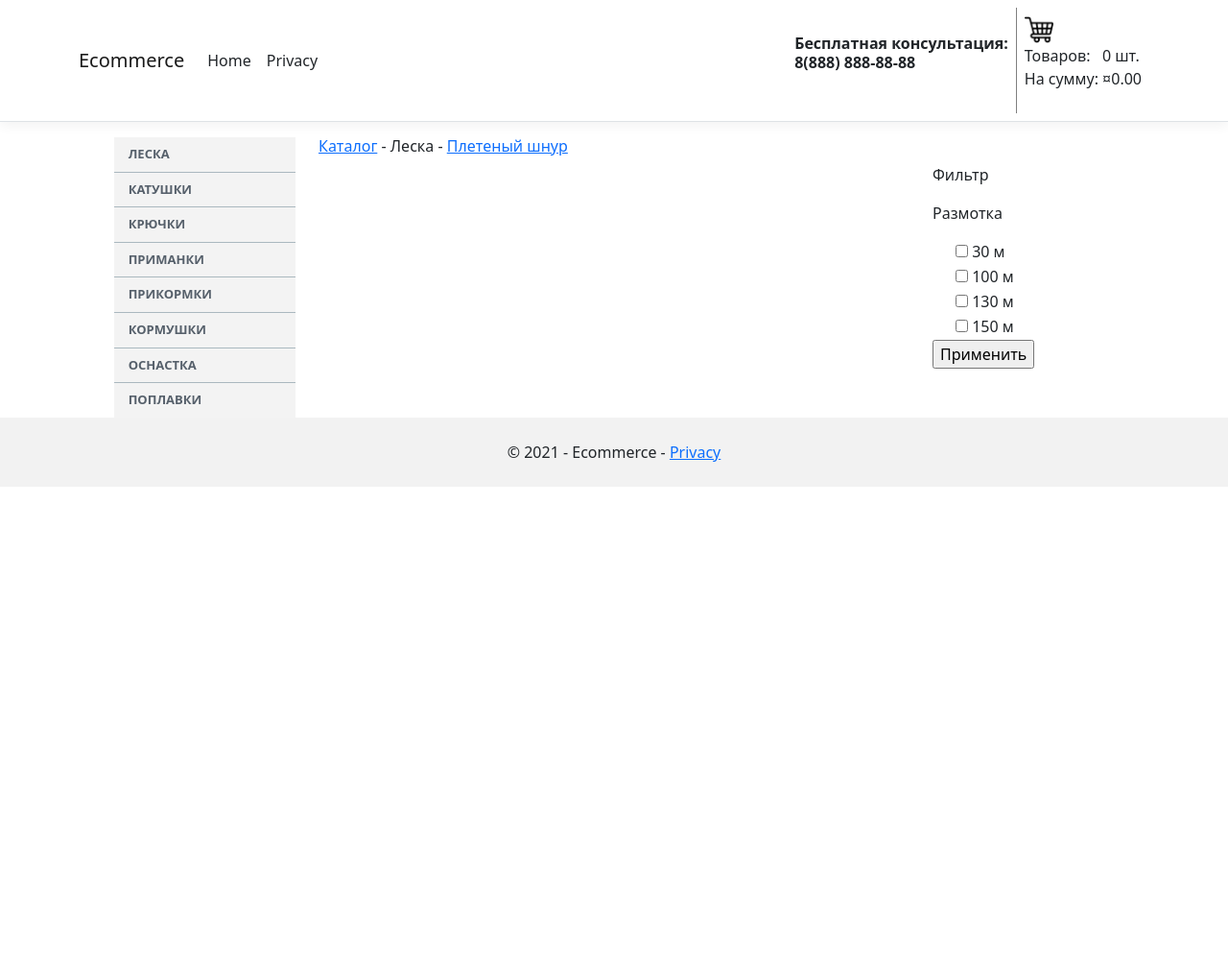
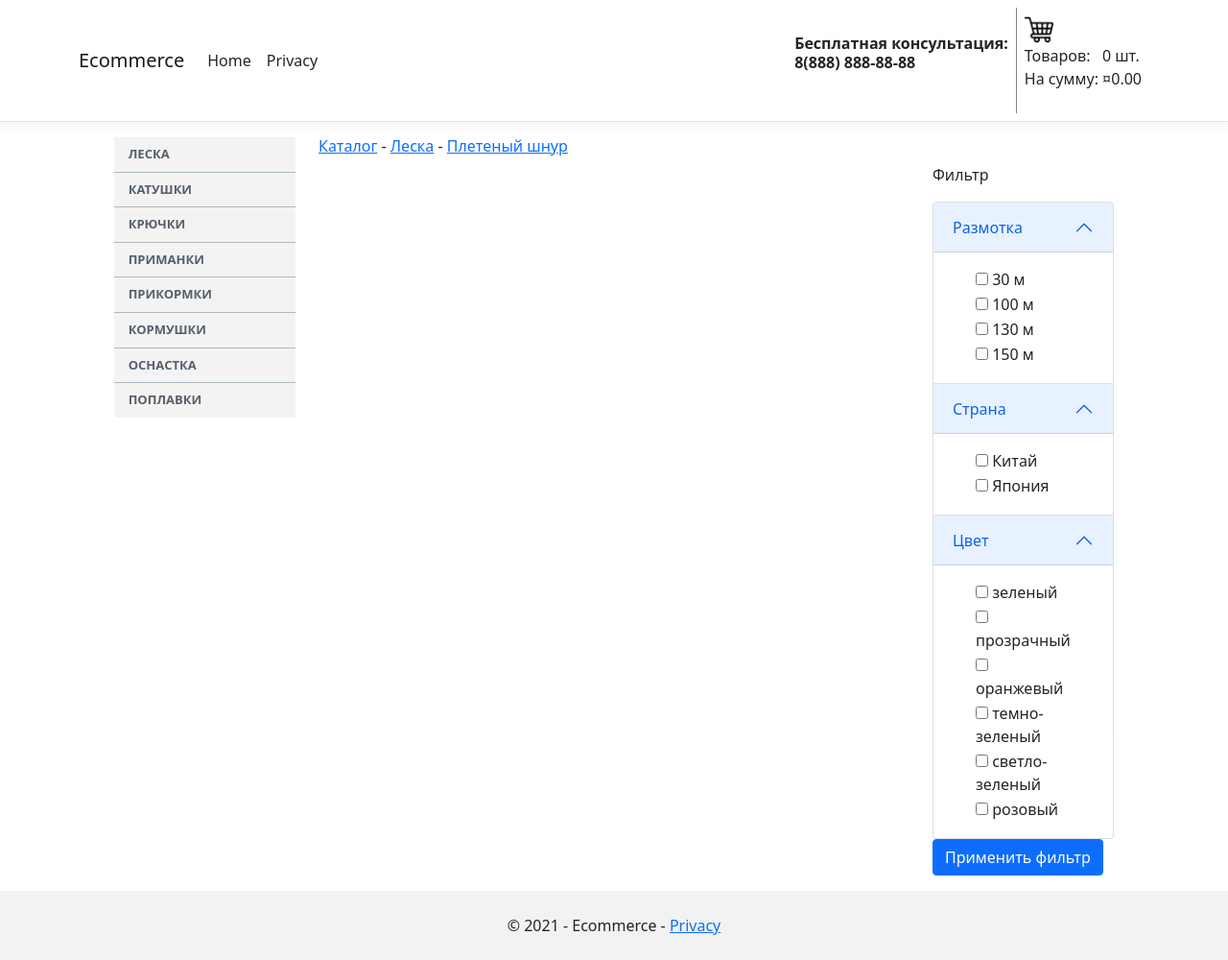
Before and after one commit to vdobychin/Ecommerce, an ASP.NET Core app: page /Line/GetBraidedLines in a window 1280 px wide. Shown: the whole page at 96% size. Before the commit the page ends 507 px from the top, so only its background shows below. Run offline with ASP.NET Core 8, Linux system fonts and the light colour scheme.

Commit message:
check filter

```diff
--- a/Ecommerce/Controllers/LineController.cs
+++ b/Ecommerce/Controllers/LineController.cs
@@ -24,62 +24,60 @@
         }
 
         [HttpGet]
-        public ActionResult GetBraidedLines()
+        public ActionResult GetLines()
         {
-            /*
-            var t = from a in db.Lines
-                    join e in db.Products
-                    on a.ProductId equals e.ProductId
-                    where a.Product.SubCatalog.Id == cBraidedLine
-                    select a;
-            */
-
-            var blogs = db.Lines
-    .Where(p => p.Product.SubCatalog.Id == cBraidedLine)
-    .Include(x => x.Product)
-    .ToList();
-
-            //Line d = db.Lines.Join(db.Products, l => l.ProductId, p => p.ProductId, (l, p) => new {l.ProductId, l.Diameter, l.Unwinding, l.BreakingLoad_kg, l.BreakingLoad_lb, l.Color, l.Company, l.Product, l.Country }).Where(x => x.Product.SubCatalog.Id == cBraidedLine).ToList();
-            //ViewBag.products = db.Lines.Where(x => x.Product.SubCatalog.Id == cBraidedLine);
-            ViewBag.products = blogs;
-
+            Filter();
             return View(new ProductShopCartViewModel(shopCart));
         }
 
         [HttpPost]
-        public ActionResult GetBraidedLines(bool Unwinding_30, bool Unwinding_100)
+        public ActionResult GetLines(bool Unwinding_30, bool Unwinding_100, bool Unwinding_130, bool Unwinding_150)
         {
-            List<int> UnwindingFilter = new List<int>();
-            if (Unwinding_30) UnwindingFilter.Add(30);
-            if (Unwinding_100) UnwindingFilter.Add(100);
-            //ViewBag.products = UnwindingFilter.Any() ? db.Products.Where(i => UnwindingFilter.Contains(i.Line.Unwinding) && i.SubCatalog.Id == cBraidedLine) : db.Products.Where(x => x.SubCatalog.Id == cBraidedLine);
-            ViewBag.products = UnwindingFilter.Any() ? db.Lines.Where(i => UnwindingFilter.Contains(i.Unwinding) && i.Product.SubCatalog.Id == cBraidedLine) : db.Lines.Where(x => x.Product.SubCatalog.Id == cBraidedLine);
+            Filter(Unwinding_30, Unwinding_100, Unwinding_130, Unwinding_150);
+            return View(new ProductShopCartViewModel(shopCart));
+        }
 
-            return View(new ProductShopCartViewModel(shopCart));
+
+        [HttpGet]
+        public ActionResult GetBraidedLines()
+        {
+            Filter(cLine: cBraidedLine); //явный параметр
+            return View("GetLines", new ProductShopCartViewModel(shopCart, "Плетеный шнур", "GetBraidedLines"));
+        }
+
+        [HttpPost]
+        public ActionResult GetBraidedLines(bool Unwinding_30, bool Unwinding_100, bool Unwinding_130, bool Unwinding_150)
+        {
+            Filter(Unwinding_30, Unwinding_100, Unwinding_130, Unwinding_150, cBraidedLine);
+            return View("GetLines", new ProductShopCartViewModel(shopCart, "Плетеный шнур", "GetBraidedLines"));
         }
 
         [HttpGet]
         public ActionResult GetMonofilamentLines()
         {
-            //ViewBag.products = db.Products.Where(x => x.SubCatalog.Id == cMonofilamentLine);
-            ViewBag.products = db.Lines.Where(x => x.Product.SubCatalog.Id == cMonofilamentLine);
-
-            return View(new ProductShopCartViewModel(shopCart));
+            Filter(cLine: cMonofilamentLine); //явный параметр
+            return View("GetLines", new ProductShopCartViewModel(shopCart, "Монофильная леска", "GetMonofilamentLines"));
         }
 
         [HttpPost]
         public ActionResult GetMonofilamentLines(bool Unwinding_30, bool Unwinding_100, bool Unwinding_130, bool Unwinding_150)
         {
-            List<int> UnwindingFilter = new List<int>();
-            if (Unwinding_30) UnwindingFilter.Add(30);
-            if (Unwinding_100) UnwindingFilter.Add(100);
-            if (Unwinding_130) UnwindingFilter.Add(130);
-            if (Unwinding_150) UnwindingFilter.Add(150);
+            Filter(Unwinding_30, Unwinding_100, Unwinding_130, Unwinding_150, cMonofilamentLine);
+            return View("GetLines", new ProductShopCartViewModel(shopCart, "Монофильная леска", "GetMonofilamentLines"));
+        }
 
-            //ViewBag.products = UnwindingFilter.Any() ? db.Products.Where(i => UnwindingFilter.Contains(i.Line.Unwinding) && i.SubCatalog.Id == cMonofilamentLine) : db.Products.Where(x => x.SubCatalog.Id == cMonofilamentLine);
-            ViewBag.products = UnwindingFilter.Any() ? db.Lines.Where(i => UnwindingFilter.Contains(i.Unwinding) && i.Product.SubCatalog.Id == cMonofilamentLine) : db.Lines.Where(x => x.Product.SubCatalog.Id == cMonofilamentLine);
+        private void Filter(bool Unwinding_30 = false, bool Unwinding_100 = false, bool Unwinding_130 = false, bool Unwinding_150 = false, int cLine = 0)
+        {
+            List<int> FilterResult = new List<int>();
+            if (Unwinding_30) FilterResult.Add(30);
+            if (Unwinding_100) FilterResult.Add(100);
+            if (Unwinding_130) FilterResult.Add(130);
+            if (Unwinding_150) FilterResult.Add(150);
 
-            return View(new ProductShopCartViewModel(shopCart));
+            if(cLine != 0)
+                ViewBag.products = FilterResult.Any() ? db.Lines.Where(i => FilterResult.Contains(i.Unwinding) && i.Product.SubCatalog.Id == cLine).Include(x => x.Product).ToList() : db.Lines.Where(x => x.Product.SubCatalog.Id == cLine).Include(x => x.Product).ToList();
+            else
+                ViewBag.products = FilterResult.Any() ? db.Lines.Where(i => FilterResult.Contains(i.Unwinding)).Include(x => x.Product).ToList() : db.Lines.Include(x => x.Product).ToList();
         }
     }
 }
--- a/Ecommerce/Views/Line/GetBraidedLines.cshtml
+++ b/Ecommerce/Views/Line/GetLines.cshtml
@@ -4,12 +4,15 @@
     <h6 style="display:inline">
         <a asp-controller="Home" asp-action="Index">Каталог</a>
         <span> - </span>
-        <span> Леска </span>
-        <span> - </span>
-        <a asp-controller="Line" asp-action="GetBraidedLines">Плетеный шнур</a>
+        <a asp-controller="Line" asp-action="GetLines">Леска</a>
+        @if (!String.IsNullOrEmpty(Model.subCatalogName))
+        {
+            <span> - </span>
+            <a asp-controller="Line" asp-action=@Model.actionName>@Model.subCatalogName</a>
+        }
+
     </h6>
 </div>
-
 
 <div class="row">
     <div class="col-9">
@@ -22,6 +25,6 @@
     </div>
 
     <div class="col-3">
-        @await Html.PartialAsync("_MonofilamentLinesFilters")
+        @await Html.PartialAsync("_LinesFilters")
     </div>
 </div>
--- /dev/null
+++ b/Ecommerce/Views/Line/_LinesFilters.cshtml
@@ -0,0 +1,132 @@
+@model Ecommerce.ViewModels.ProductShopCartViewModel
+
+<form method="post">
+    <!--action="~/Home/GetMonofilamentLines"-->
+    <aside>
+        <div class="row">
+            <p>Фильтр</p>
+        </div>
+        <div class="accordion" id="accordionPanelsStayOpenExample">
+            <div class="accordion-item">
+                <h2 class="accordion-header" id="panelsStayOpen-headingOne">
+                    <button class="accordion-button" type="button" data-bs-toggle="collapse" data-bs-target="#panelsStayOpen-collapseOne" aria-expanded="true" aria-controls="panelsStayOpen-collapseOne">
+                        Размотка
+                    </button>
+                </h2>
+                <div id="panelsStayOpen-collapseOne" class="accordion-collapse collapse show" aria-labelledby="panelsStayOpen-headingOne">
+                    <div class="accordion-body">
+                        <div class="form-check">
+                            <span class="filter_item">
+                                @Html.EditorFor(x => x.Unwinding_30, new { @Value = "false" })
+                                <a> 30 м </a>
+                            </span>
+                            @*
+                            <input class="form-check-input" type="checkbox" value="30" name="Unwinding_30">
+                            <label class="form-check-label" for="Unwinding_30">
+                                30 м
+                            </label>
+                            *@
+                        </div>
+                        <div class="form-check">
+                            <span class="filter_item">
+                                @Html.EditorFor(x => x.Unwinding_100, new { @Value = "false" })
+                                <a> 100 м </a>
+                            </span>
+                        </div>
+                        <div class="form-check">
+                            <span class="filter_item">
+                                @Html.EditorFor(x => x.Unwinding_130, new { @Value = "false" })
+                                <a> 130 м </a>
+                            </span>
+                        </div>
+                        <div class="form-check">
+                            <span class="filter_item">
+                                @Html.EditorFor(x => x.Unwinding_150, new { @Value = "false" })
+                                <a> 150 м </a>
+                            </span>
+                        </div>
+                    </div>
+                </div>
+            </div>
+            <div class="accordion-item">
+                <h2 class="accordion-header" id="panelsStayOpen-headingTwo">
+                    <button class="accordion-button" type="button" data-bs-toggle="collapse" data-bs-target="#panelsStayOpen-collapseTwo" aria-expanded="true" aria-controls="panelsStayOpen-collapseTwo">
+                        Страна
+                    </button>
+                </h2>
+                <div id="panelsStayOpen-collapseTwo" class="accordion-collapse collapse show" aria-labelledby="panelsStayOpen-headingTwo">
+                    <div class="accordion-body">
+                        <div class="form-check">
+                            <span class="filter_item">
+                                @Html.EditorFor(x => x.china, new { @Value = "false" })
+                                <a> Китай </a>
+                            </span>
+                        </div>
+                        <div class="form-check">
+                            <span class="filter_item">
+                                @Html.EditorFor(x => x.japan, new { @Value = "false" })
+                                <a> Япония </a>
+                            </span>
+                        </div>
+                    </div>
+                </div>
+            </div>
+            <div class="accordion-item">
+                <h2 class="accordion-header" id="panelsStayOpen-headingThree">
+                    <button class="accordion-button" type="button" data-bs-toggle="collapse" data-bs-target="#panelsStayOpen-collapseThree" aria-expanded="true" aria-controls="panelsStayOpen-collapseThree">
+                        Цвет
+                    </button>
+                </h2>
+                <div id="panelsStayOpen-collapseThree" class="accordion-collapse collapse show" aria-labelledby="panelsStayOpen-headingThree">
+                    <div class="accordion-body">
+                        <div class="form-check">
+                            <span class="filter_item">
+                                @Html.EditorFor(x => x.green, new { @Value = "false" })
+                                <a> зеленый </a>
+                            </span>
+                        </div>
+                        <div class="form-check">
+                            <span class="filter_item">
+                                @Html.EditorFor(x => x.transparent, new { @Value = "false" })
+                                <a> прозрачный </a>
+                            </span>
+                        </div>
+                        <div class="form-check">
+                            <span class="filter_item">
+                                @Html.EditorFor(x => x.orange, new { @Value = "false" })
+                                <a> оранжевый </a>
+                            </span>
+                        </div>
+                        <div class="form-check">
+                            <span class="filter_item">
+                                @Html.EditorFor(x => x.darkGreen, new { @Value = "false" })
+                                <a> темно-зеленый </a>
+                            </span>
+                        </div>
+                        <div class="form-check">
+                            <span class="filter_item">
+                                @Html.EditorFor(x => x.lightGreen, new { @Value = "false" })
+                                <a> светло-зеленый </a>
+                            </span>
+                        </div>
+                        <div class="form-check">
+                            <span class="filter_item">
+                                @Html.EditorFor(x => x.pink, new { @Value = "false" })
+                                <a> розовый </a>
+                            </span>
+                        </div>
+                    </div>
+                </div>
+            </div>
+        </div>
+        <input type="submit" class="btn btn-primary" value="Применить фильтр" />
+
+</aside>
+</form>
+
+<style>
+    .filter_item {
+        display: inline-block;
+        margin-right: 15px;
+    }
+</style>
--- a/Ecommerce/Views/Line/_MonofilamentLinesFilters.cshtml
+++ /dev/null
@@ -1,51 +0,0 @@
-@model Ecommerce.ViewModels.ProductShopCartViewModel
-
-<form method="post">
-    <!--action="~/Home/GetMonofilamentLines"-->
-    <aside>
-        <div class="row">
-            <p>Фильтр</p>
-        </div>
-        <div>
-            <p>Размотка</p>
-            <div class="form-check">
-                <span class="filter_item">
-                    @Html.EditorFor(x => x.Unwinding_30, new { @Value = "false" })
-                    <a> 30 м </a>
-                </span>
-                @*
-            <input class="form-check-input" type="checkbox" value="30" name="Unwinding_30">
-            <label class="form-check-label" for="Unwinding_30">
-                30 м
-            </label>
-                *@
-            </div>
-            <div class="form-check">
-                <span class="filter_item">
-                    @Html.EditorFor(x => x.Unwinding_100, new { @Value = "false" })
-                    <a> 100 м </a>
-                </span>
-            </div>
-            <div class="form-check">
-                <span class="filter_item">
-                    @Html.EditorFor(x => x.Unwinding_130, new { @Value = "false" })
-                    <a> 130 м </a>
-                </span>
-            </div>
-            <div class="form-check">
-                <span class="filter_item">
-                    @Html.EditorFor(x => x.Unwinding_150, new { @Value = "false" })
-                    <a> 150 м </a>
-                </span>
-            </div>
-        </div>
-        <input type="submit" value="Применить" />
-    </aside>
-</form>
-
-<style>
-    .filter_item {
-        display: inline-block;
-        margin-right: 15px;
-    }
-</style>
--- a/Ecommerce/Views/Shared/_NavMenu.cshtml
+++ b/Ecommerce/Views/Shared/_NavMenu.cshtml
@@ -1,10 +1,10 @@
 <nav id="menuVertical">
     <ul>
         <li>
-            <a href="#m1">Леска</a>
+            <a asp-controller="Line" asp-action="GetLines">Леска</a>
             <ul>
-                <li><a href="#m2_1">Плетеные шнуры</a></li>
-                <li><a href="#m2_2">Монофильная леска</a></li>
+                <li><a asp-controller="Line" asp-action="GetBraidedLines">Плетеные шнуры</a></li>
+                <li><a asp-controller="Line" asp-action="GetMonofilamentLines">Монофильная леска</a></li>
                 <li><a href="#m2_3">Флюорокарбоновая леска</a></li>
             </ul>
         </li>
```
Also changed, not shown: Ecommerce/ViewModels/ProductShopCartViewModel.cs (+19 -1 lines), Ecommerce/Views/Line/GetMonofilamentLines.cshtml (deleted, +0 -26 lines), Ecommerce/Views/Shared/_ProductCard.cshtml (+11 -6 lines), Ecommerce/Data/StoreDB.db.
